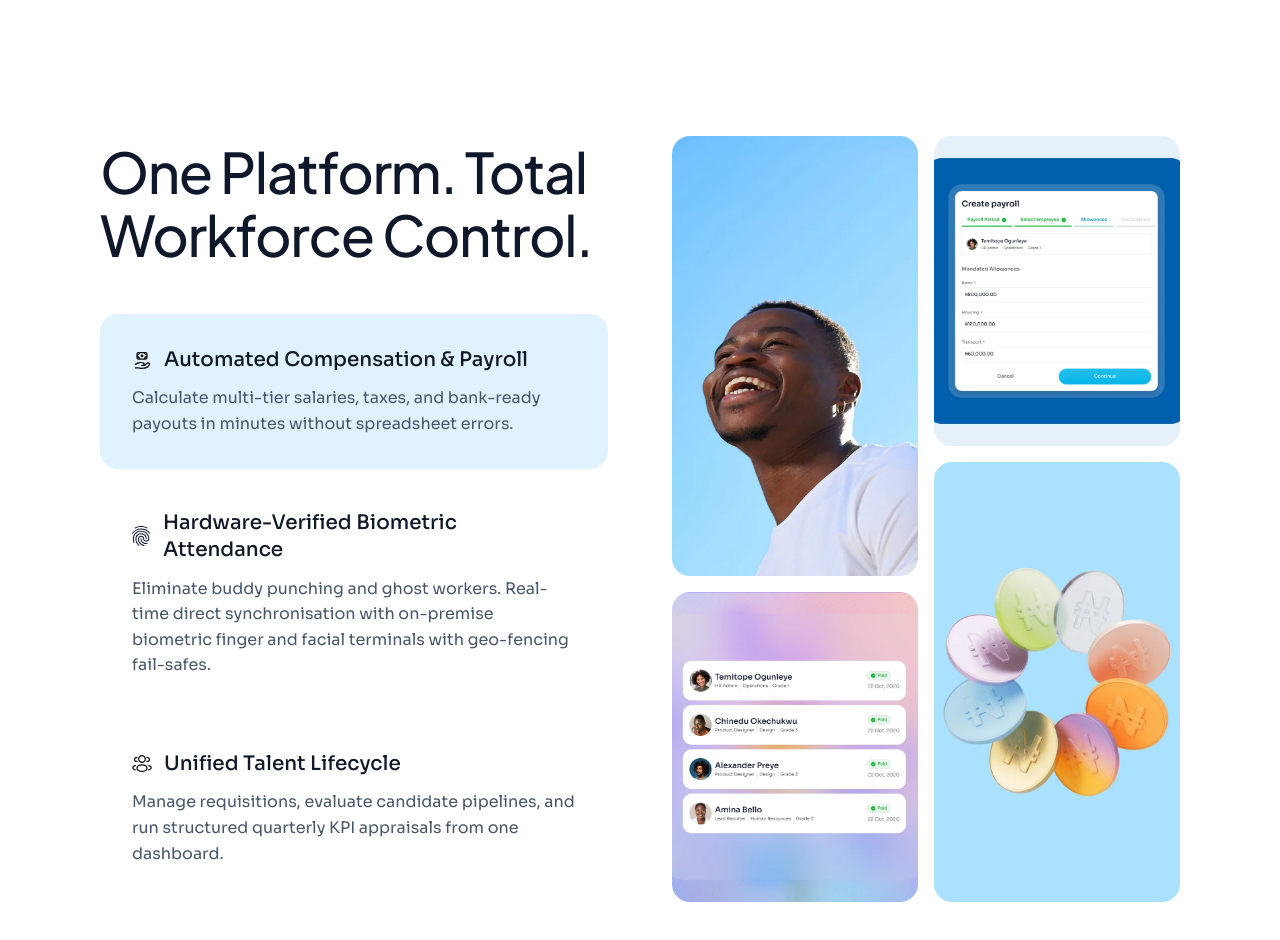
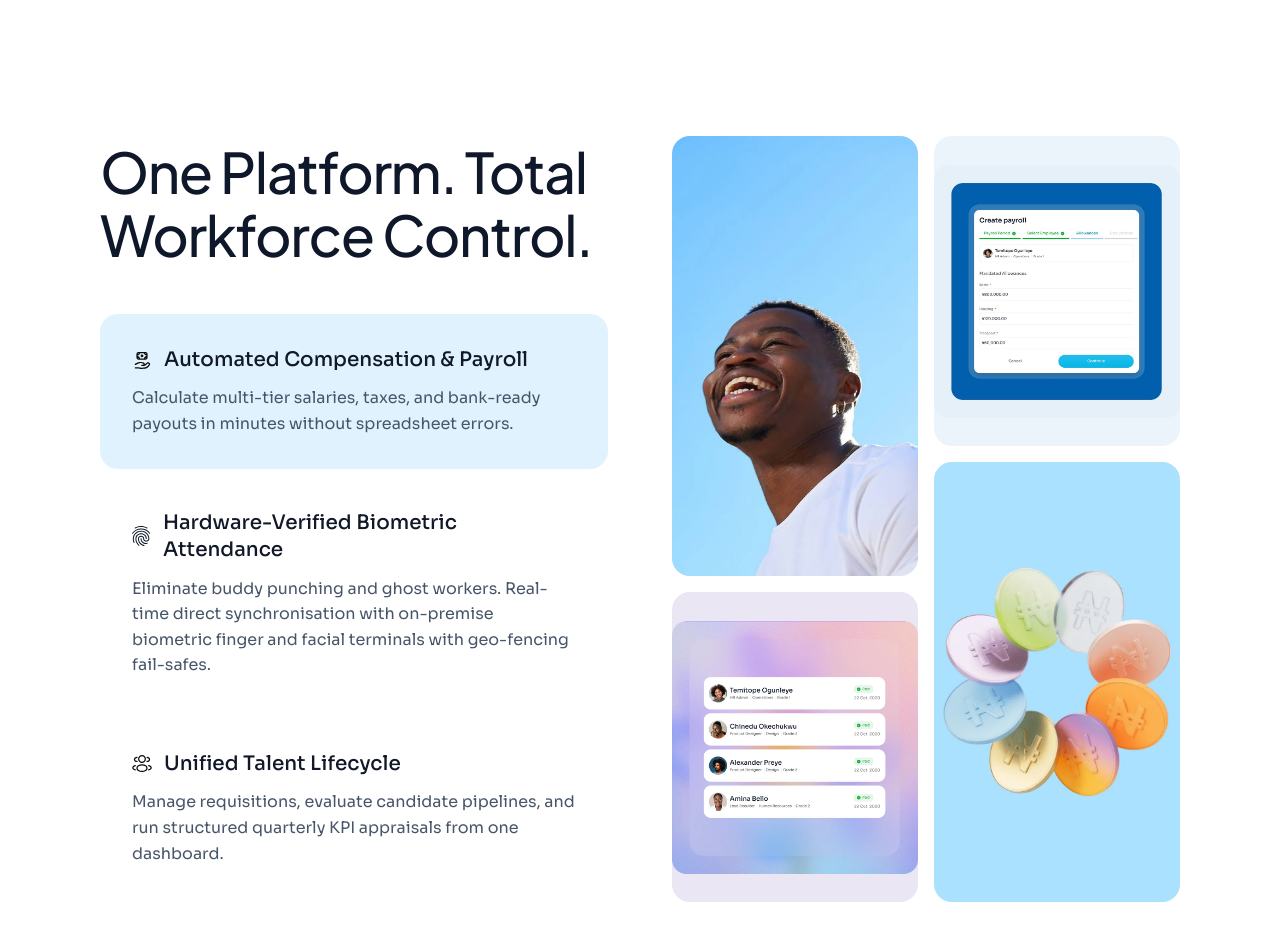
Before and after one commit to onwukauchechukwuken-wq/heckerpeople-landing, a Next.js app: page / in a window 1280 px wide. Shown: the part 1500-2440 px from the top of the page. Built offline with nearby package versions, Linux system fonts and the light colour scheme.

Commit message:
Keep exact Bento grid dimensions, prevent UI card cropping, and switch tabs instantly

```diff
--- a/src/components/landing/platform-tabs.tsx
+++ b/src/components/landing/platform-tabs.tsx
@@ -2,10 +2,8 @@
 
 import { useState } from "react";
 import Image from "next/image";
-import { useReducedMotion } from "motion/react";
 import { AnimatedBackground } from "@/components/ui/animated-background";
 import FocusBlurResolve from "@/components/ui/smoothui/focus-blur-resolve";
-import { TransitionPanel } from "@/components/ui/transition-panel";
 
 interface PlatformTab {
   value: "payroll" | "biometric" | "talent";
@@ -19,6 +17,7 @@ interface PlatformTab {
 interface BentoImageTile {
   src: string;
   alt: string;
+  bgClass?: string;
 }
 
 const PLATFORM_TABS: PlatformTab[] = [
@@ -63,10 +62,12 @@ const BENTO_BY_TAB: Record<
     {
       src: "/features/tab1-payroll2.webp",
       alt: "Paid employee compensation records list in HeckerPeople",
+      bgClass: "bg-[#EAE6F3]",
     },
     {
       src: "/features/tab1-payroll3.webp",
       alt: "Create payroll interface displaying mandated allowances in Naira",
+      bgClass: "bg-[#EBF4FA]",
     },
     {
       src: "/features/tab1-payroll4.webp",
@@ -81,10 +82,12 @@ const BENTO_BY_TAB: Record<
     {
       src: "/features/tab2-biometric2.webp",
       alt: "Hardware-verified biometric attendance visual 2",
+      bgClass: "bg-[#F3EEF8]",
     },
     {
       src: "/features/tab2-biometric3.webp",
       alt: "Hardware-verified biometric attendance visual 3",
+      bgClass: "bg-[#FDF6E7]",
     },
     {
       src: "/features/tab2-biometric4.webp",
@@ -99,10 +102,12 @@ const BENTO_BY_TAB: Record<
     {
       src: "/features/tab3-talent2.webp",
       alt: "Unified talent lifecycle visual 2",
+      bgClass: "bg-[#F2F6E8]",
     },
     {
       src: "/features/tab3-talent3.webp",
       alt: "Unified talent lifecycle visual 3",
+      bgClass: "bg-[#E9F6EC]",
     },
     {
       src: "/features/tab3-talent4.webp",
@@ -121,51 +126,63 @@ function Bento({
   return (
     <div className="grid grid-cols-2 gap-4">
       <div className="flex flex-col gap-4">
-        <div className="relative h-72 overflow-hidden rounded-2xl sm:h-96 lg:h-[440px]">
+        <div className="relative h-72 overflow-hidden rounded-2xl bg-slate-100 sm:h-96 lg:h-[440px]">
           <Image
             src={col1Tall.src}
             alt={col1Tall.alt}
             fill
-            loading="lazy"
+            unoptimized
+            loading="eager"
             decoding="async"
             sizes="(min-width:1024px) 25vw, 50vw"
-            className="object-cover"
+            className="h-full w-full object-cover"
           />
         </div>
-        <div className="relative h-48 overflow-hidden rounded-2xl sm:h-64 lg:h-[310px]">
+        <div
+          className={`relative h-48 overflow-hidden rounded-2xl sm:h-64 lg:h-[310px] ${
+            col1Short.bgClass ?? "bg-slate-100"
+          }`}
+        >
           <Image
             src={col1Short.src}
             alt={col1Short.alt}
             fill
-            loading="lazy"
+            unoptimized
+            loading="eager"
             decoding="async"
             sizes="(min-width:1024px) 25vw, 50vw"
-            className="object-cover"
+            className="h-full w-full object-contain"
           />
         </div>
       </div>
 
       <div className="flex flex-col gap-4">
-        <div className="relative h-48 overflow-hidden rounded-2xl sm:h-64 lg:h-[310px]">
+        <div
+          className={`relative h-48 overflow-hidden rounded-2xl sm:h-64 lg:h-[310px] ${
+            col2Short.bgClass ?? "bg-slate-100"
+          }`}
+        >
           <Image
             src={col2Short.src}
             alt={col2Short.alt}
             fill
-            loading="lazy"
+            unoptimized
+            loading="eager"
             decoding="async"
             sizes="(min-width:1024px) 25vw, 50vw"
-            className="object-cover"
+            className="h-full w-full object-contain"
           />
         </div>
-        <div className="relative h-72 overflow-hidden rounded-2xl sm:h-96 lg:h-[440px]">
+        <div className="relative h-72 overflow-hidden rounded-2xl bg-slate-100 sm:h-96 lg:h-[440px]">
           <Image
             src={col2Tall.src}
             alt={col2Tall.alt}
             fill
-            loading="lazy"
+            unoptimized
+            loading="eager"
             decoding="async"
             sizes="(min-width:1024px) 25vw, 50vw"
-            className="object-cover"
+            className="h-full w-full object-cover"
           />
         </div>
       </div>
@@ -175,28 +192,6 @@ function Bento({
 
 export function PlatformTabs() {
   const [activeTab, setActiveTab] = useState<PlatformTab["value"]>("payroll");
-  const prefersReducedMotion = useReducedMotion();
-
-  const activeTabIndex = Math.max(
-    0,
-    PLATFORM_TABS.findIndex((tab) => tab.value === activeTab)
-  );
-
-  const panelVariants = prefersReducedMotion
-    ? {
-        enter: { opacity: 1 },
-        center: { opacity: 1 },
-        exit: { opacity: 0 },
-      }
-    : {
-        enter: { opacity: 0, y: 8, filter: "blur(4px)" },
-        center: { opacity: 1, y: 0, filter: "blur(0px)" },
-        exit: { opacity: 0, y: -8, filter: "blur(4px)" },
-      };
-
-  const panelTransition = prefersReducedMotion
-    ? { duration: 0 }
-    : { duration: 0.3, ease: [0.22, 1, 0.36, 1] as const };
 
   return (
     <section
@@ -240,6 +235,7 @@ export function PlatformTabs() {
                     role="tab"
                     aria-selected={activeTab === tab.value}
                     data-id={tab.value}
+                    onClick={() => setActiveTab(tab.value)}
                     className="w-full cursor-pointer rounded-2xl border-0 p-6 text-left font-normal text-foreground outline-none focus-visible:ring-3 focus-visible:ring-ring/50 md:p-8"
                   >
                     <span className="flex w-full flex-col items-start gap-3">
@@ -266,15 +262,7 @@ export function PlatformTabs() {
           </div>
 
           <div role="tabpanel" className="w-full">
-            <TransitionPanel
-              activeIndex={activeTabIndex}
-              variants={panelVariants}
-              transition={panelTransition}
-            >
-              {PLATFORM_TABS.map((tab) => (
-                <Bento key={tab.value} tiles={BENTO_BY_TAB[tab.value]} />
-              ))}
-            </TransitionPanel>
+            <Bento tiles={BENTO_BY_TAB[activeTab]} />
           </div>
         </div>
       </div>
```
